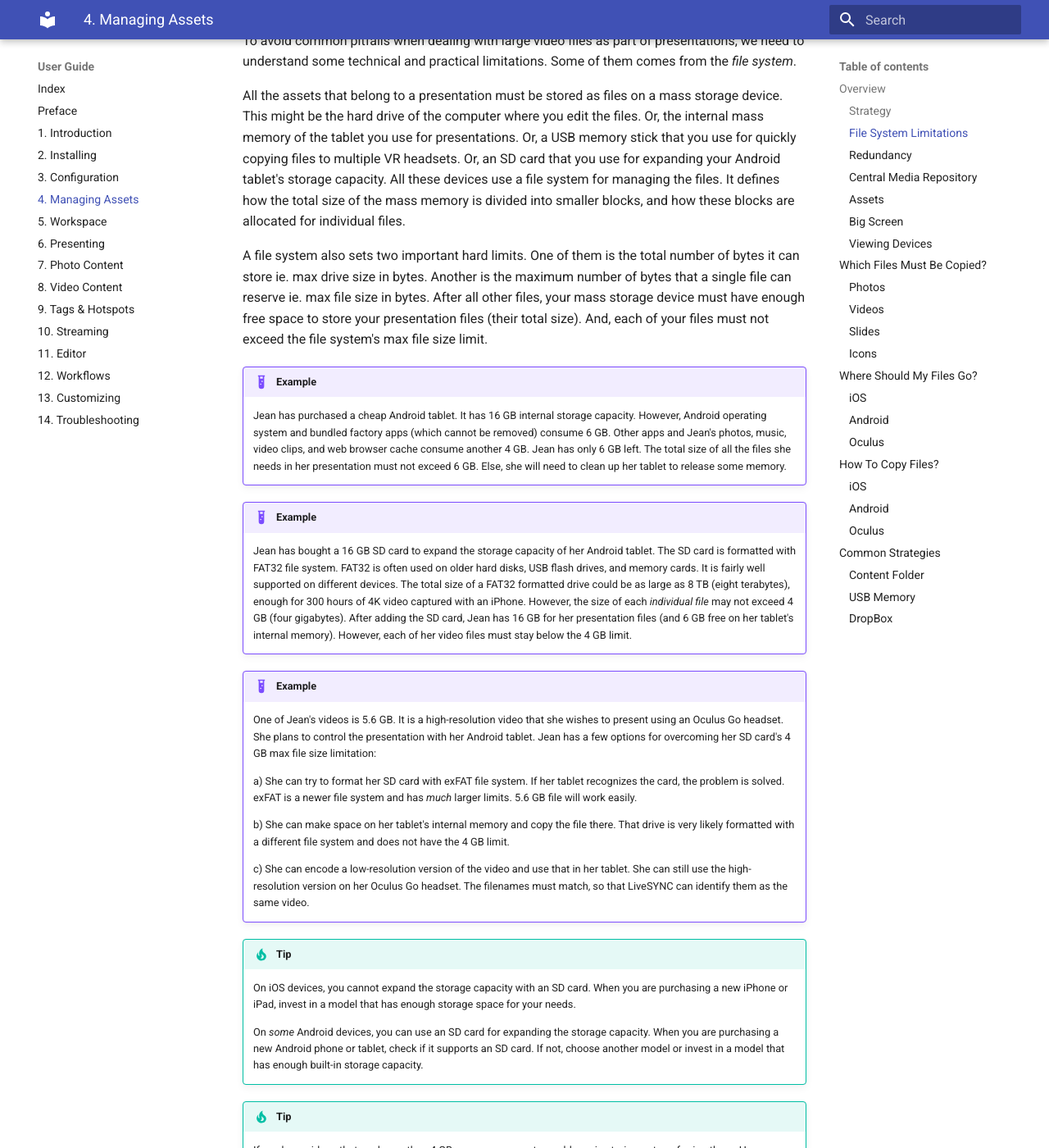
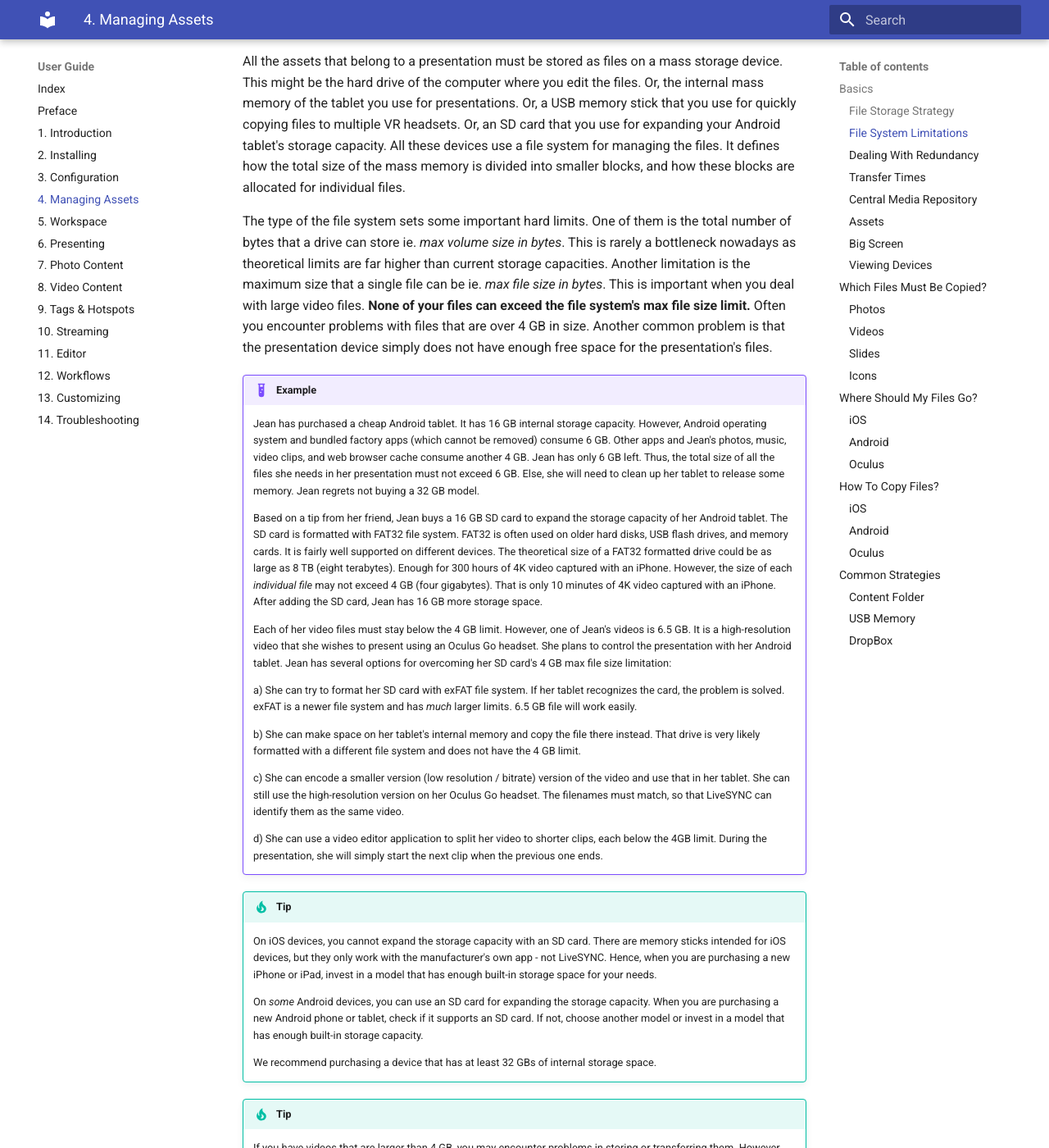
Before and after one commit to FinweLtd/doc-livesync-all, an MkDocs documentation site: the page built from docs/user_guide/asset_management.md, in a window 1280 px wide and 1400 px high, scrolled down 1226 px. Shown: the whole window at 82% size. Built offline with MkDocs 1.6.1 and Material for MkDocs 9.7.7, drawn with Linux system fonts in a browser that asks for light colours; some of the changed text lies outside the part shown.

Commit message:
Working on Chapter 4. Managing Assets

```diff
--- a/docs/user_guide/asset_management.md
+++ b/docs/user_guide/asset_management.md
@@ -1,69 +1,82 @@
 # 4. Managing Assets
 
-## Overview
+## Basics
 
 With LiveSYNC, you can present various kinds of content to other people. Before your presentation, the content files must be manually copied to specific locations. This way LiveSYNC can find and access them during the presentation.
 
  The content files are called *assets*. In this chapter, we will go through various methods and strategies for managing your assets.
 
 !!! tip
-    LiveSYNC contains free content samples. These are bundled with the app. You can study and evaluate the app using demo content. Return here when you want to learn how to present your own files.
+    LiveSYNC contains free content samples. These are bundled with the app. You can study and evaluate the app using the demo content. Return here when you want to learn how to present your own files.
 
-### Strategy
+### File Storage Strategy
 
 Every software product that supports embedding images, videos, and sound tracks must choose a strategy for handling multimedia files. This decision is fundamental. The chosen strategy defines how easy it is to manage your project with that application. For example, to share a finished work, store multiple versions of it, or to make some last-minute modifications.
 
 You have probably created presentations using *PowerPoint* or *Keynote* application. These tools make adding images easy. Have you ever though about what happens in the background when you drag an image onto a slide? When you save the presentation, the output will be a single file. This file contains *everything* that belongs to your presentation, including all the images. A single file is easy to manage on disk and share via email. However, as everything is embedded file size can easily grow to several megabytes. Sometimes, tens of megabytes. What would happen if you added a couple of high-resolution videos?
 
-Single-file strategy becomes unpractical when the file size becomes too large. Hence, applications that make extensive use of video content typically choose a different strategy. The project is not stored as a single file that contains everything. Instead, all multimedia files are stored as individual files. A light-weight project file *references* to them - it does not embed them. This approach has many benefits, but also one drawback: a project becomes partially broken if any of the referenced files is not present. Hence, moving the files around or renaming them frequently should be avoided.
-
-Also **LiveSYNC uses this approach: a presentation consists of multiple smaller files. Not just one huge file**. Remember to copy all the files that you need in your presentation.
+Single-file strategy becomes unpractical when the file size becomes too large. Hence, applications that make extensive use of video content typically choose a different strategy. The project is not stored as a single file that contains everything. Instead, all multimedia files are stored as individual files. A light-weight project file *references* to them - it does not embed them. This approach has many benefits, but also one drawback: a project becomes partially broken if any of the referenced files is not present. Hence, moving the files around or renaming them frequently should be avoided. Also **LiveSYNC uses this approach: a presentation consists of multiple smaller files. Not just one huge file**.
 
 ### File System Limitations
 
-To avoid common pitfalls when dealing with large video files as part of presentations, we need to understand some technical and practical limitations. Some of them comes from the *file system*.
+To avoid common pitfalls when dealing with large video files in presentations, we need to understand technical and practical limitations. Some of them come from the *file system*.
 
 All the assets that belong to a presentation must be stored as files on a mass storage device. This might be the hard drive of the computer where you edit the files. Or, the internal mass memory of the tablet you use for presentations. Or, a USB memory stick that you use for quickly copying files to multiple VR headsets. Or, an SD card that you use for expanding your Android tablet's storage capacity. All these devices use a file system for managing the files. It defines how the total size of the mass memory is divided into smaller blocks, and how these blocks are allocated for individual files.
 
-A file system also sets two important hard limits. One of them is the total number of bytes it can store ie. max drive size in bytes. Another is the maximum number of bytes that a single file can reserve ie. max file size in bytes. After all other files, your mass storage device must have enough free space to store your presentation files (their total size). And, each of your files must not exceed the file system's max file size limit.
+The type of the file system sets some important hard limits. One of them is the total number of bytes that a drive can store ie. *max volume size in bytes*. This is rarely a bottleneck nowadays as theoretical limits are far higher than current storage capacities. Another limitation is the maximum size that a single file can be ie. *max file size in bytes*. This is important when you deal with large video files. **None of your files can exceed the file system's max file size limit.** Often you encounter problems with files that are over 4 GB in size. Another common problem is that the presentation device simply does not have enough free space for the presentation's files.
 
 !!! example
-    Jean has purchased a cheap Android tablet. It has 16 GB internal storage capacity. However, Android operating system and bundled factory apps (which cannot be removed) consume 6 GB. Other apps and Jean's photos, music, video clips, and web browser cache consume another 4 GB. Jean has only 6 GB left. The total size of all the files she needs in her presentation must not exceed 6 GB. Else, she will need to clean up her tablet to release some memory.
+    Jean has purchased a cheap Android tablet. It has 16 GB internal storage capacity. However, Android operating system and bundled factory apps (which cannot be removed) consume 6 GB. Other apps and Jean's photos, music, video clips, and web browser cache consume another 4 GB. Jean has only 6 GB left. Thus, the total size of all the files she needs in her presentation must not exceed 6 GB. Else, she will need to clean up her tablet to release some memory. Jean regrets not buying a 32 GB model.
 
-!!! example
-    Jean has bought a 16 GB SD card to expand the storage capacity of her Android tablet. The SD card is formatted with FAT32 file system. FAT32 is often used on older hard disks, USB flash drives, and memory cards. It is fairly well supported on different devices. The total size of a FAT32 formatted drive could be as large as 8 TB (eight terabytes), enough for 300 hours of 4K video captured with an iPhone. However, the size of each *individual file* may not exceed 4 GB (four gigabytes). After adding the SD card, Jean has 16 GB for her presentation files (and 6 GB free on her tablet's internal memory). However, each of her video files must stay below the 4 GB limit.
+    Based on a tip from her friend, Jean buys a 16 GB SD card to expand the storage capacity of her Android tablet. The SD card is formatted with FAT32 file system. FAT32 is often used on older hard disks, USB flash drives, and memory cards. It is fairly well supported on different devices. The theoretical size of a FAT32 formatted drive could be as large as 8 TB (eight terabytes). Enough for 300 hours of 4K video captured with an iPhone. However, the size of each *individual file* may not exceed 4 GB (four gigabytes). That is only 10 minutes of 4K video captured with an iPhone. After adding the SD card, Jean has 16 GB more storage space.
 
-!!! example
-    One of Jean's videos is 5.6 GB. It is a high-resolution video that she wishes to present using an Oculus Go headset. She plans to control the presentation with her Android tablet. Jean has a few options for overcoming her SD card's 4 GB max file size limitation:
+    Each of her video files must stay below the 4 GB limit. However, one of Jean's videos is 6.5 GB. It is a high-resolution video that she wishes to present using an Oculus Go headset. She plans to control the presentation with her Android tablet. Jean has several options for overcoming her SD card's 4 GB max file size limitation:
 
-    a) She can try to format her SD card with exFAT file system. If her tablet recognizes the card, the problem is solved. exFAT is a newer file system and has *much* larger limits. 5.6 GB file will work easily.
+    a) She can try to format her SD card with exFAT file system. If her tablet recognizes the card, the problem is solved. exFAT is a newer file system and has *much* larger limits. 6.5 GB file will work easily.
 
-    b) She can make space on her tablet's internal memory and copy the file there. That drive is very likely formatted with a different file system and does not have the 4 GB limit.
+    b) She can make space on her tablet's internal memory and copy the file there instead. That drive is very likely formatted with a different file system and does not have the 4 GB limit.
 
-    c) She can encode a low-resolution version of the video and use that in her tablet. She can still use the high-resolution version on her Oculus Go headset. The filenames must match, so that LiveSYNC can identify them as the same video.
+    c) She can encode a smaller version (low resolution / bitrate) version of the video and use that in her tablet. She can still use the high-resolution version on her Oculus Go headset. The filenames must match, so that LiveSYNC can identify them as the same video.
+
+    d) She can use a video editor application to split her video to shorter clips, each below the 4GB limit. During the presentation, she will simply start the next clip when the previous one ends.
 
 !!! tip
-    On iOS devices, you cannot expand the storage capacity with an SD card. When you are purchasing a new iPhone or iPad, invest in a model that has enough storage space for your needs.
+    On iOS devices, you cannot expand the storage capacity with an SD card. There are memory sticks intended for iOS devices, but they only work with the manufacturer's own app - not LiveSYNC. Hence, when you are purchasing a new iPhone or iPad, invest in a model that has enough built-in storage space for your needs.
 
     On *some* Android devices, you can use an SD card for expanding the storage capacity. When you are purchasing a new Android phone or tablet, check if it supports an SD card. If not, choose another model or invest in a model that has enough built-in storage capacity.
 
+    We recommend purchasing a device that has at least 32 GBs of internal storage space.
+
 !!! tip
-    If you have videos that are larger than 4 GB, you may encounter problems in storing or transferring them. However, usually such problems can be solved. You might be able to reformat the storage device with another file system type (such as exFAT). Beware that formatting destroys all the data! If you are transferring files, try another device memory stick or SD card. Or, try transferring the files via network connection.
+    If you have videos that are larger than 4 GB, you may encounter problems in storing or transferring them. However, usually such problems can be solved. You might be able to simply reformat the storage device with another file system type (such as exFAT). Beware that formatting destroys all the data!
 
-### Redundancy
+    Using a different device for storing or transferring the files often helps. You can also try transferring the files via cable or via network connection.
 
-When you create a slightly different version, you'll get another large file. Their strategy is to embed all the content into a single file. , but multiple variants quickly add up on your disk.
+    If nothing else helps, consider splitting a large file to multiple smaller ones (multiple video clips). Or, encode your video again to lower resolution and lower bitrate to create a smaller file.
 
+### Dealing With Redundancy
 
-It is a common practise to reuse material from previous presentations. In fact, a good speaker tries to adapt his presentation to his audience. Smart presentation application uses a strategy that supports combining content in different ways. This must happen without creating new copies of the source files every time.
+Video files consume a lot of storage space. Thus, it is important to **learn to fight against unintended redundancy**. Don't get this wrong: creating a backup is always a good idea. That is intended redundancy. However, when you are busy preparing for a presentation, it is easy to forget that you have one version of a video clip here and another there. Files that consume hundreds of megabytes or even multiple gigabytes each quickly add up. And cleaning is laborious!
 
+One strategy is to create a new folder on your computer. This folder will be the *master directory* of your presentation. It should contain all the necessary assets and nothing else. Keep it tidy: delete old and extra versions immediately. Create backups by copying the whole folder e.g. to an external drive. Delete old content on your presentation devices and copy there the contents of your master directory as-is. The idea is to focus on this one presentation and keep its assets in one directory. This approach works well if you use shared devices that must be cleared frequently.
 
-Sometimes, a large number of devices is used in a presentation. The time required to copy the files grows exponentially along the file size and number of devices. Smart presentation application allows copying *only* the changed files when it is necessary to update content.
+The approach described above is not suitable for all cases. Some users have presentations often and reuse material from previous presentations. Creating a new presentation folder every time would mean redundant copies of the same files. Another strategy is to create one master directory and a number of subfolders. Folder titles can be for example dates or topics, whatever suits your situation. You will quickly get familiar with your own content archive. During a presentation, you can adapt to the audience as you go and present content directly from your content archive. Maintain a backup of the whole archive on an external drive, and copy new files to your presentation devices incrementally. This approach works well if you have a set of devices reserved for your own use.
+
+A third option is a hybrid one. You will build a content archive as explained above. And, sometimes create a subfolder for a particular presentation by copying the necessary assets there. This means that there will be multiple copies of some of the files but only for a while. After the presentation, you can simply delete its folder - all of its assets are already in your archive folders, too.
+
+!!! note
+    To keep the user interface simple, **LiveSYNC supports only one level of subdirectories**. We encourage you to make use of them. Choose one strategy for organizing your content, and stick to it.
+
+### Transfer Times
+
+Sometimes, a large number of devices is used in a presentation. It is good to remember that **the time required to copy the files grows exponentially along the total file size and the number of devices** - unless you can do it in parallel using multiple copy stations. Nevertheless, you should have the final version ready early enough so that there is enough time to copy the assets in place.
+
+Notice that last-minute changes can be problematic. Changing even one small icon requires going through all the devices again. Moreover, on iOS devices you may have to copy the whole folder again even if you need to change a single file inside it. This is because Apple's *iTunes* application, which is used for copying files for iOS devices, has very limited file management capabilities.
 
 !!! example
-    Imagine a situation, where you have copied 3 GB of content to 40 VR headsets. (That will take hours, by the way.) Then, your boss says that one logo image must be changed. A single file strategy would mean copying again 120 GB of data simply to update a tiny 1 kB logo file to all devices.
+    Lisa is a teacher in elementary school. They have a rack of 20 iPads, which any of the teachers can reserve for their class. Lisa is preparing a presentation for the parent's night. Her students have made a 360-degree video of their day at school. She plans to use the iPads to show the video to the parents. Lisa has a single presentation folder that contains one 3 GB video file and a few 360-degree photographs. Her students copied the files to all iPads. Suddenly Liza realizes that their 360-degree group photo is missing.
 
-All in all, for a smart presentation application with a focus on video, there is really only one feasible strategy: multi file. Hence, in LiveSYNC the assets must be stored on each device as individual files.
+    If Lisa adds the missing photo to her presentation folder, she must copy the whole folder again. This is because of limitations in Apple's iTunes application. She quickly calculates that copying 3 GB * 20 devices means 60 GB in total. That will take hours. Lisa decides to create another folder that contains only this one image. Since the image is just 5 MB in size, Lisa needs to copy 5 MB * 20 devices = 100 MB. She will be ready in 15 minutes.
 
 ### Central Media Repository
 
```
